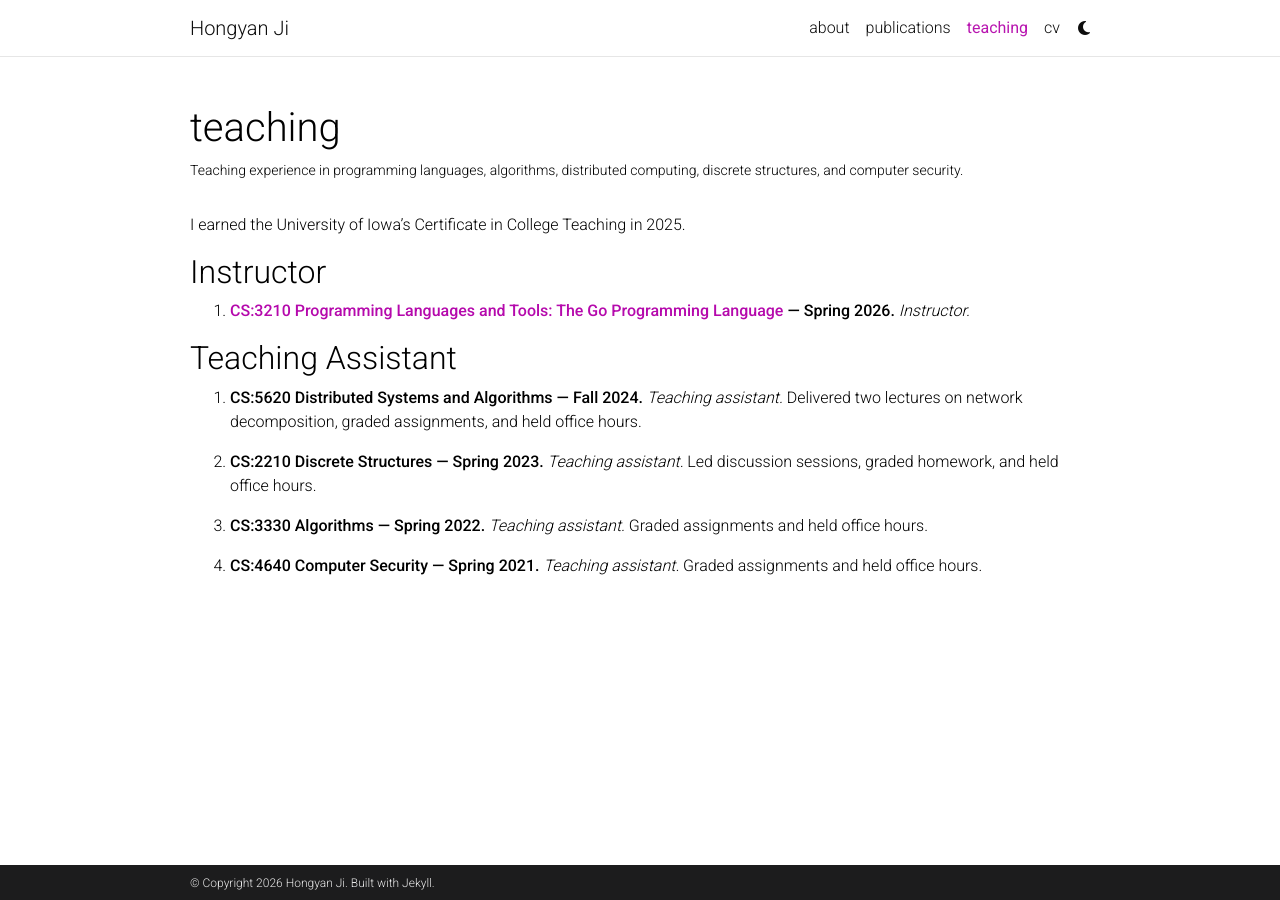
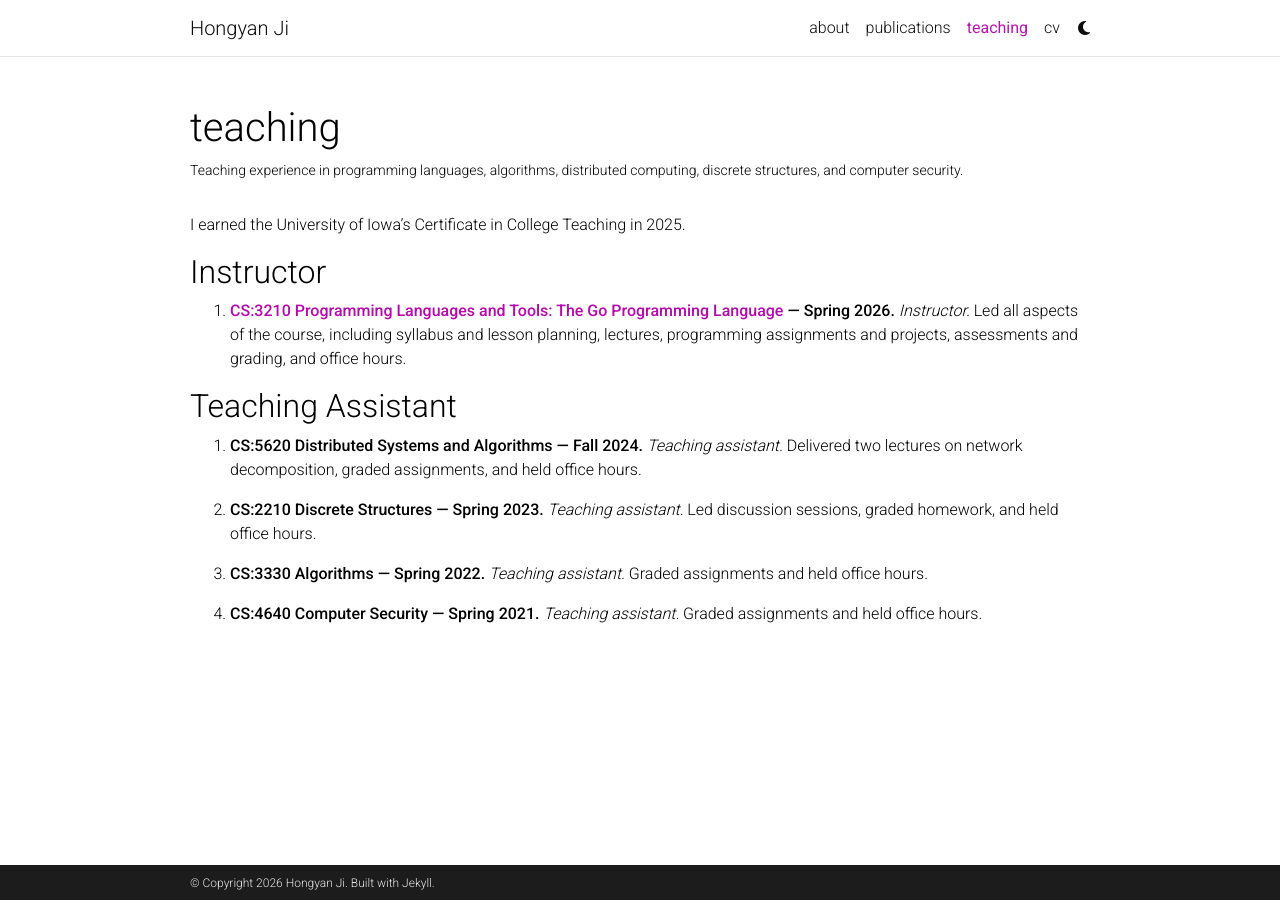
Before and after one commit to HongyanJi/hongyanji.github.io, a Jekyll site: the page built from _pages/teaching.md, in a window 1280 px wide. Built offline with Jekyll 4.4.1, drawn with Linux system fonts in a browser that asks for light colours; a style sheet for code colours, icons or effects is not loaded.

Commit message:
Describe Spring 2026 instructor responsibilities

```diff
--- a/_pages/teaching.md
+++ b/_pages/teaching.md
@@ -11,7 +11,7 @@
 
 ## Instructor
 
-1. **[CS:3210 Programming Languages and Tools: The Go Programming Language](https://myui.uiowa.edu/my-ui/courses/details.page?ci=158660&id=1063169) — Spring 2026.** *Instructor.*
+1. **[CS:3210 Programming Languages and Tools: The Go Programming Language](https://myui.uiowa.edu/my-ui/courses/details.page?ci=158660&id=1063169) — Spring 2026.** *Instructor.* Led all aspects of the course, including syllabus and lesson planning, lectures, programming assignments and projects, assessments and grading, and office hours.
 
 ## Teaching Assistant
 
```
